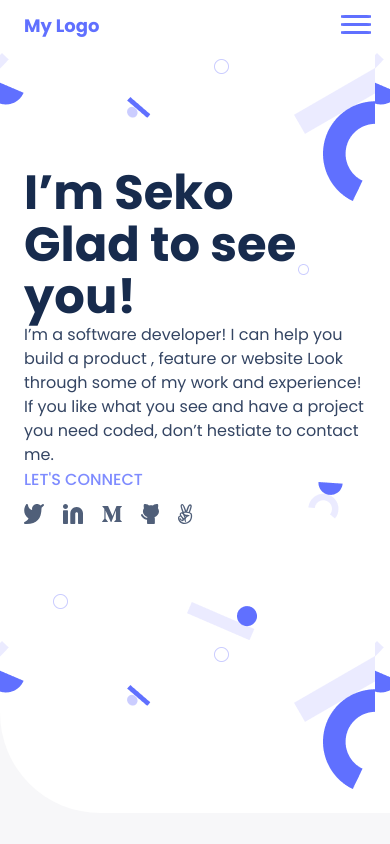
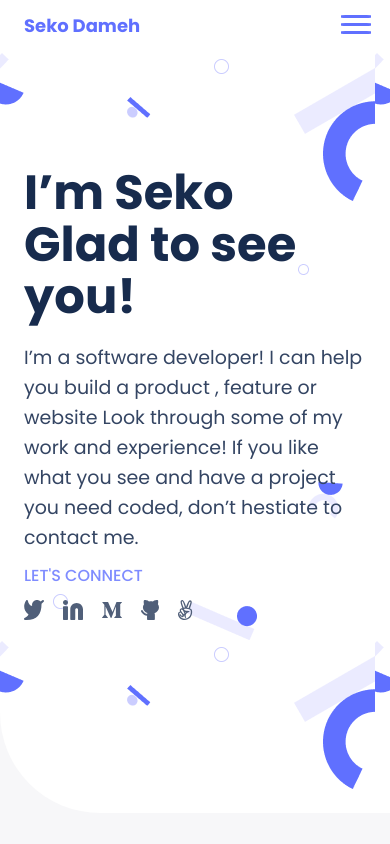
Before and after one commit to SekoViper/portfolio, a website: page index.html in a window 390 px wide. Shown: the top 844 px of the page. Drawn offline with Linux system fonts and the light colour scheme.

Commit message:
Modify css and HTML

```diff
--- a/css/style.css
+++ b/css/style.css
@@ -67,6 +67,16 @@ h2 {
   border: none;
   background-color: var(--simple-color);
   transition: 0.4s;
+}
+
+.sub-btn:hover {
+  border: solid 1px #fff;
+}
+
+.logo {
+  font-size: 20px;
+  color: var(--primary-color);
+  font-weight: 700;
 }
 
 h3 {
@@ -521,11 +531,15 @@ p {
 @media only screen and (max-width: 768px) {
   .logo {
     font-size: 18px;
-    color: var(--primary-color);
-    font-weight: 700;
     line-height: 20px;
     text-decoration: none;
   }
+
+  p {
+    font-size: 19px;
+    line-height: 30px;
+    padding: 20px 0 10px 0;
+}
 
   nav {
     padding: 14px 24px;
--- a/index.html
+++ b/index.html
@@ -24,7 +24,7 @@
     <header class="header">
       <nav>
         <div class="logo-rotate">
-          <a href="#" class="logo">My Logo</a>
+          <a href="#" class="logo">Seko Dameh</a>
         </div>
         <div>
           <div class="toggler">
@@ -225,7 +225,7 @@
                   ></textarea>
                 </fieldset>
                 <small id="error-message"></small>
-                <div class="pos"><input class="btn" type="submit" value="Get in touch" /></div>
+                <div class="pos"><input class="btn sub-btn" type="submit" value="Get in touch" /></div>
               </form>
             </div>
           </div>
```
